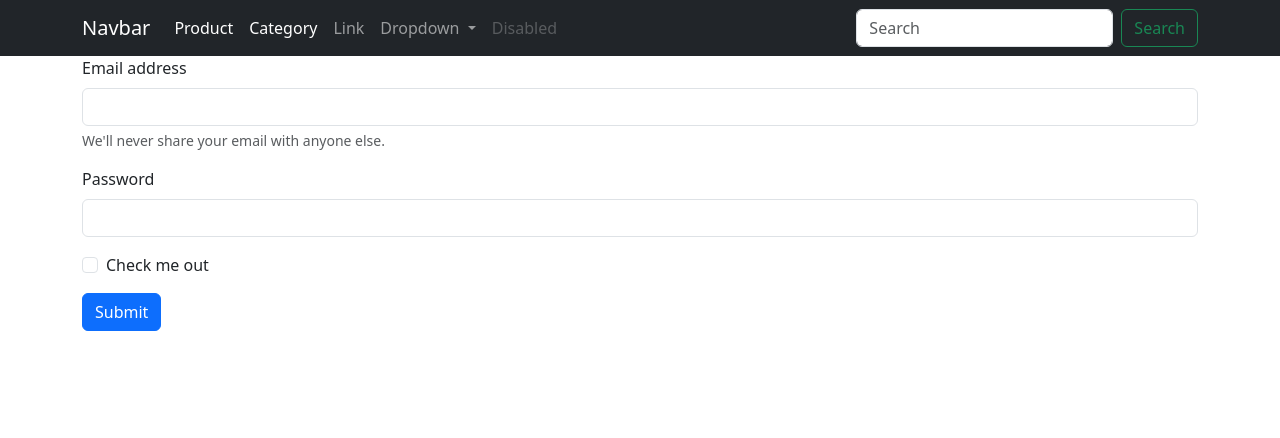
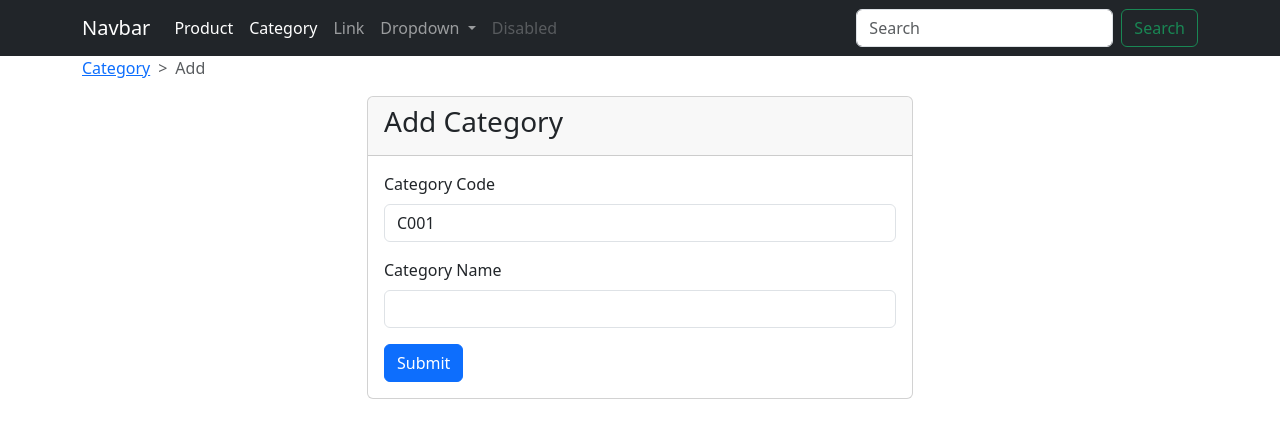
Before and after one commit to aronipurwanto/training-django, a Django app: page /pos/category/add in a window 1280 px wide. Shown: the top 438 px of the page. Run offline with Django 5.2, Linux system fonts and the light colour scheme.

Commit message:
feat: update crud category

```diff
--- /dev/null
+++ b/09_pos_crud/pos/forms.py
@@ -0,0 +1,13 @@
+from django import forms
+
+from pos.models import Category
+
+
+class CategoryForm(forms.ModelForm):
+    class Meta:
+        model = Category
+        fields = ['code','name']
+        widgets = {
+            'code': forms.TextInput(attrs={'class': 'form-control'}),
+            'name': forms.TextInput(attrs={'class': 'form-control'}),
+        }
--- a/09_pos_crud/pos/urls.py
+++ b/09_pos_crud/pos/urls.py
@@ -5,4 +5,6 @@ from pos import views
 urlpatterns = [
     path('category/', views.category_list, name='category_list'),
     path('category/add', views.category_add, name='category_add'),
+    path('category/<int:pk>/edit', views.category_edit, name='category_edit'),
+    path('category/<int:pk>/delete', views.category_delete, name='category_delete'),
 ]
--- a/09_pos_crud/pos/views.py
+++ b/09_pos_crud/pos/views.py
@@ -1,7 +1,8 @@
 from lib2to3.fixes.fix_input import context
 
-from django.shortcuts import render
+from django.shortcuts import render, redirect
 
+from pos.forms import CategoryForm
 from pos.models import Category
 
 
@@ -15,7 +16,43 @@ def category_list(request):
     return render(request, 'category_list.html', context)
 
 def category_add(request):
+    if request.method == 'POST':
+        form = CategoryForm(request.POST)
+        if form.is_valid():
+            form.save()
+            return redirect("category_list")
+    else:
+        form = CategoryForm()
+
     context = {
         'title': 'Add Category',
+        'form': form,
     }
+
     return render(request, 'category_add.html', context)
+
+def category_edit(request, category_id):
+    if request.method == 'POST':
+        form = CategoryForm(request.POST, instance=Category.objects.get(pk=category_id))
+        if form.is_valid():
+            form.save()
+            return redirect("category_list")
+    else:
+        form = CategoryForm(instance=Category.objects.get(pk=category_id))
+        context = {
+            'title': 'Edit Category',
+            'form': form,
+        }
+    return render(request, 'category_edit.html',context)
+
+def category_delete(request, category_id):
+    if request.method == 'POST':
+        Category.objects.get(pk=category_id).delete()
+        return redirect("category_list")
+    else:
+        form = CategoryForm(instance=Category.objects.get(pk=category_id))
+        context = {
+            'title': 'Delete Category',
+            'form': form,
+        }
+    return render(request,'category_delete.html',context)
--- a/09_pos_crud/templates/category_add.html
+++ b/09_pos_crud/templates/category_add.html
@@ -2,20 +2,42 @@
 {% block title %} {{ title }} {% endblock %}
 
 {% block content %}
-<form>
+    <nav style="--bs-breadcrumb-divider: '>';" aria-label="breadcrumb">
+      <ol class="breadcrumb">
+        <li class="breadcrumb-item"><a href="{% url 'category_list' %}">Category</a></li>
+        <li class="breadcrumb-item active" aria-current="page">Add</li>
+      </ol>
+    </nav>
+
+    <div class="row justify-content-center">
+        <div class="col-md-6">
+            <div class="card">
+                <div class="card-header">
+                    <h3 class="card-title">{{ title }}</h3>
+                </div>
+                <div class="card-body">
+                    <form method="post">
+                        {% csrf_token %}
                       <div class="mb-3">
-    <label for="exampleInputEmail1" class="form-label">Email address</label>
-    <input type="email" class="form-control" id="exampleInputEmail1" aria-describedby="emailHelp">
-    <div id="emailHelp" class="form-text">We'll never share your email with anyone else.</div>
+                        <label for="{{ form.code.id_for_label }}" class="form-label">Category Code</label>
+                          {{ form.code }}
+                          {% if form.code.errors %}
+                              <div class="invalid-feedback">{{ form.code.errors }}</div>
+                          {% endif %}
                         </div>
+
                         <div class="mb-3">
-    <label for="exampleInputPassword1" class="form-label">Password</label>
-    <input type="password" class="form-control" id="exampleInputPassword1">
+                            <label for="{{ form.name.id_for_label }}" class="form-label">Category Name</label>
+                              {{ form.name }}
+                              {% if form.name.errors %}
+                                  <div class="invalid-feedback">{{ form.code.errors }}</div>
+                              {% endif %}
                       </div>
-  <div class="mb-3 form-check">
-    <input type="checkbox" class="form-check-input" id="exampleCheck1">
-    <label class="form-check-label" for="exampleCheck1">Check me out</label>
-  </div>
+
                       <button type="submit" class="btn btn-primary">Submit</button>
                     </form>
+                </div>
+            </div>
+        </div>
+    </div>
 {% endblock %}
--- a/09_pos_crud/templates/category_list.html
+++ b/09_pos_crud/templates/category_list.html
@@ -21,10 +21,8 @@
                 <td>{{ c.code }}</td>
                 <td>{{ c.name }}</td>
                 <td>
-                    <!--
-                    <a href="{% url 'category_update' c.id %}">Edit</a>
+                    <a href="{% url 'category_edit' c.id %}">Edit</a>
                     <a href="{% url 'category_delete' c.id %}">Delete</a>
-                    -->
                 </td>
             </tr>
         {% endfor %}
```
Also changed, not shown: 09_pos_crud/templates/category_delete.html (added, +10 -0 lines), 09_pos_crud/templates/category_edit.html (added, +10 -0 lines), 09_pos_crud/db.sqlite3. Lines whose indentation alone changed are shown as unchanged.
